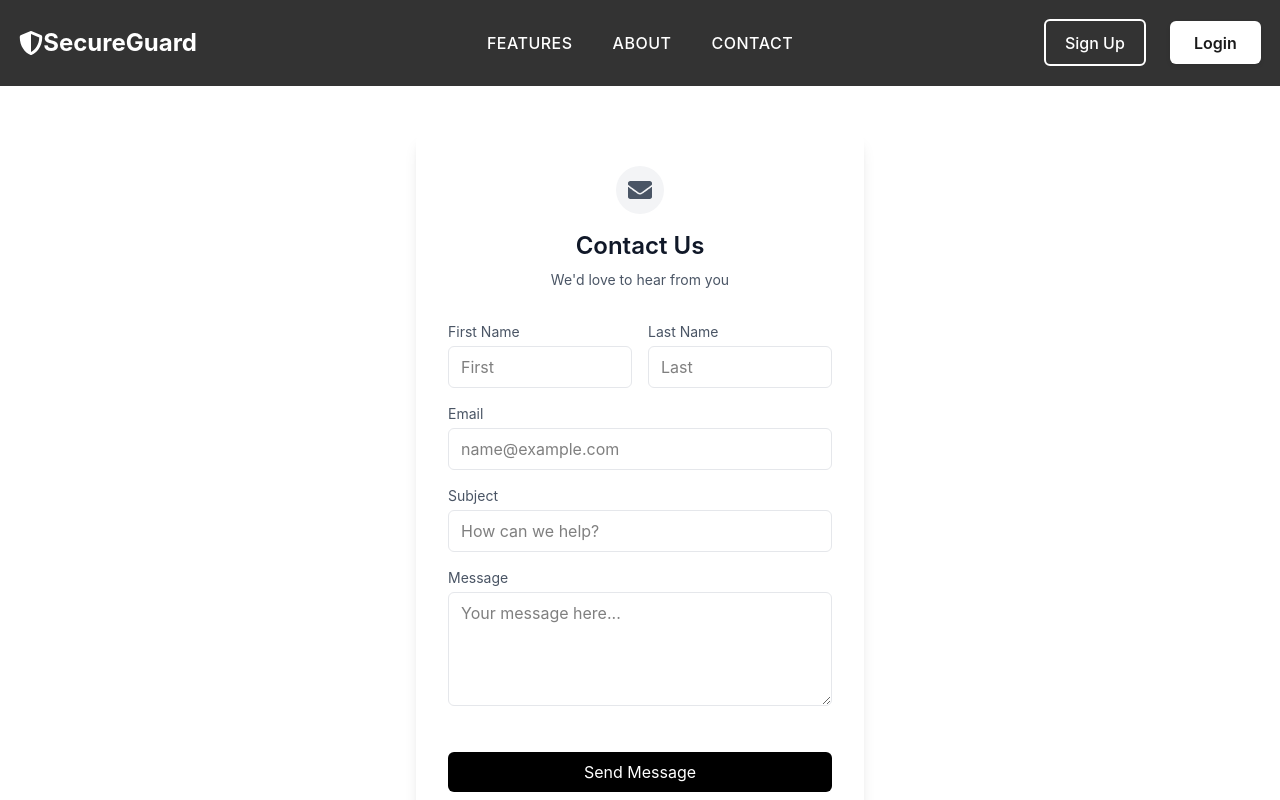
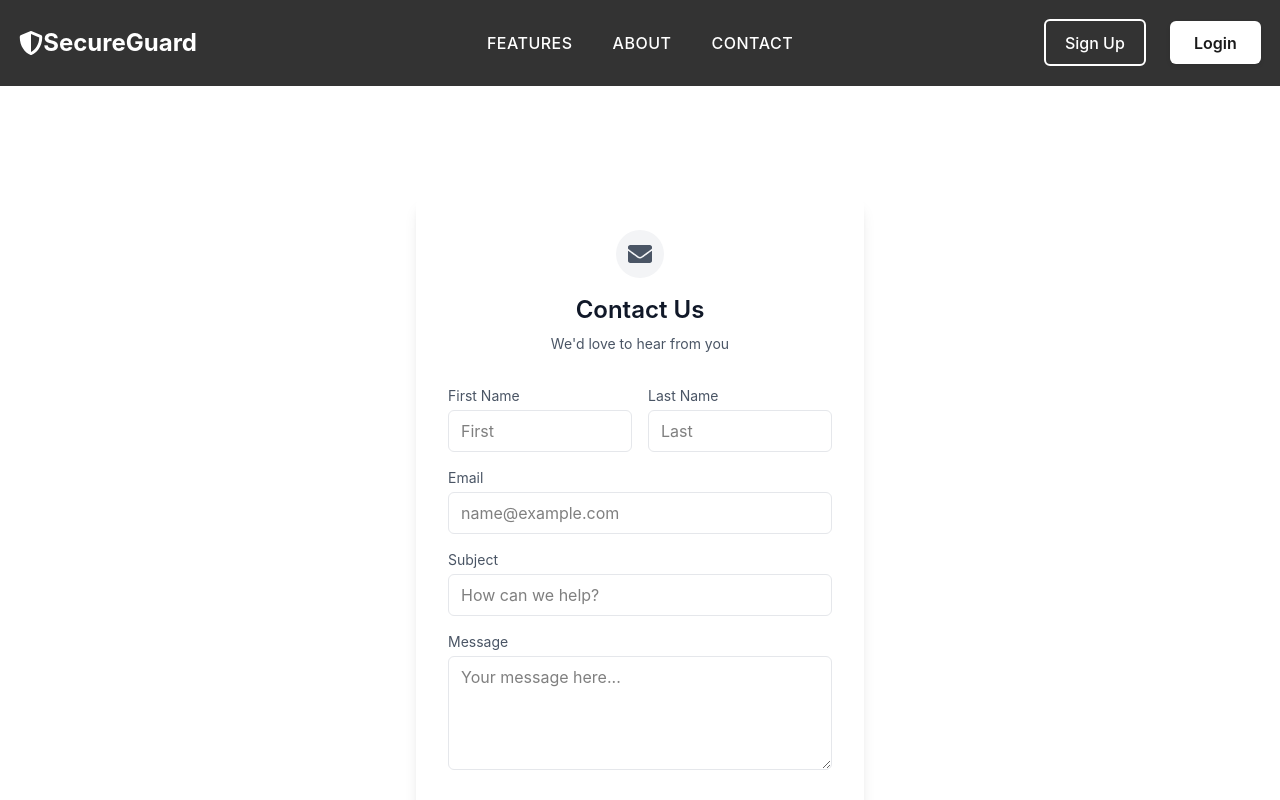
Before and after one commit to oddjoey/AISecRaspberryPI, a Next.js app in the folder secureguard/: page /contact in a window 1280 px wide. Shown: the top 800 px of the page. Built offline with nearby package versions, Linux system fonts and the light colour scheme; no server answers.

Commit message:
fixed contact page formatting

```diff
--- a/secureguard/src/components/Contact.js
+++ b/secureguard/src/components/Contact.js
@@ -7,7 +7,7 @@ const Contact = () => {
     <>
       <Navbar/>
       <div className="flex flex-col min-h-screen">
-        <div className="flex-grow flex items-center justify-center bg-white py-12 px-4">
+        <div className="flex-grow flex items-center justify-center bg-white py-12 px-4 mt-16">
           <div className="max-w-md w-full bg-white rounded-lg shadow-lg p-8">
             <div className="text-center mb-8">
               <div className="flex justify-center mb-4">
```
